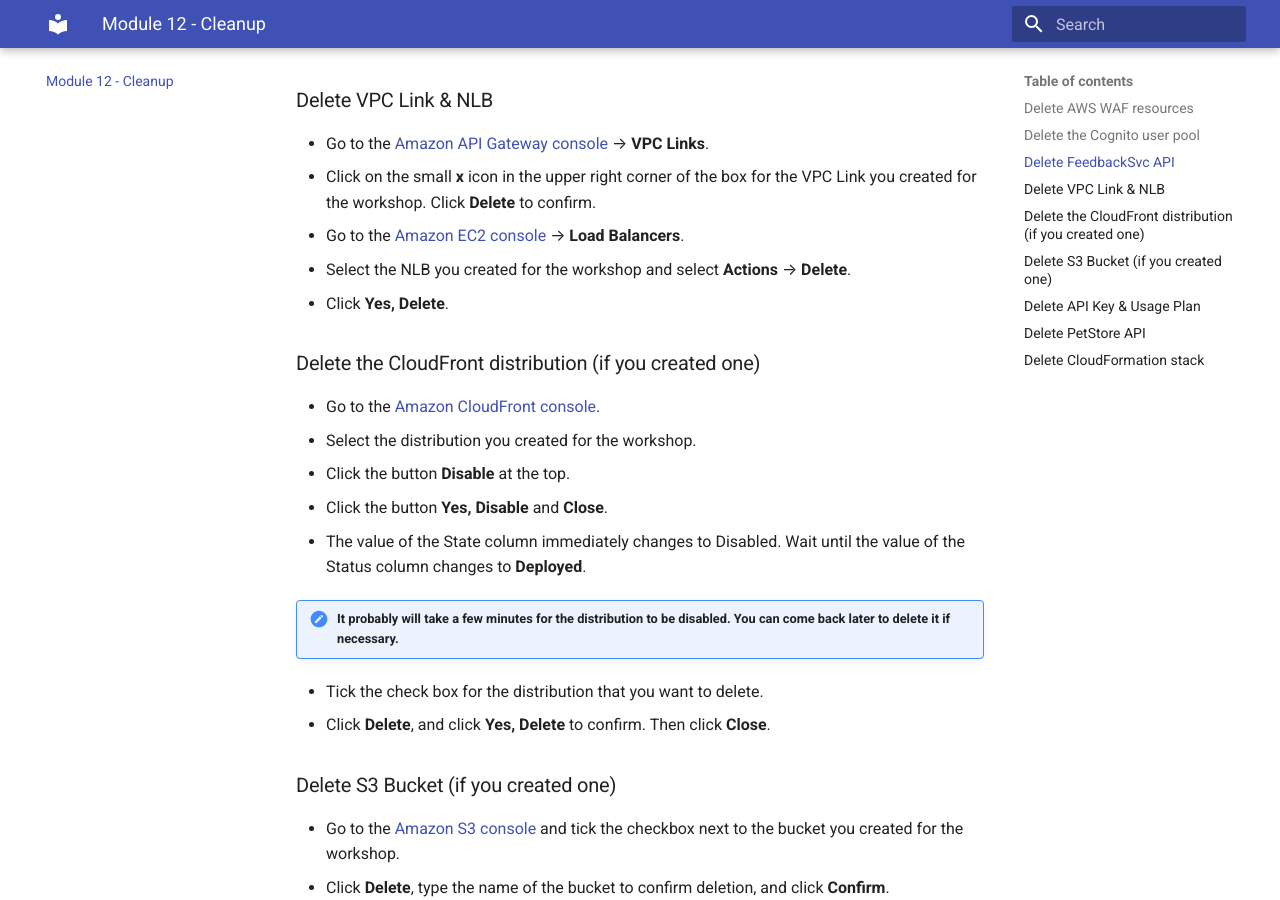
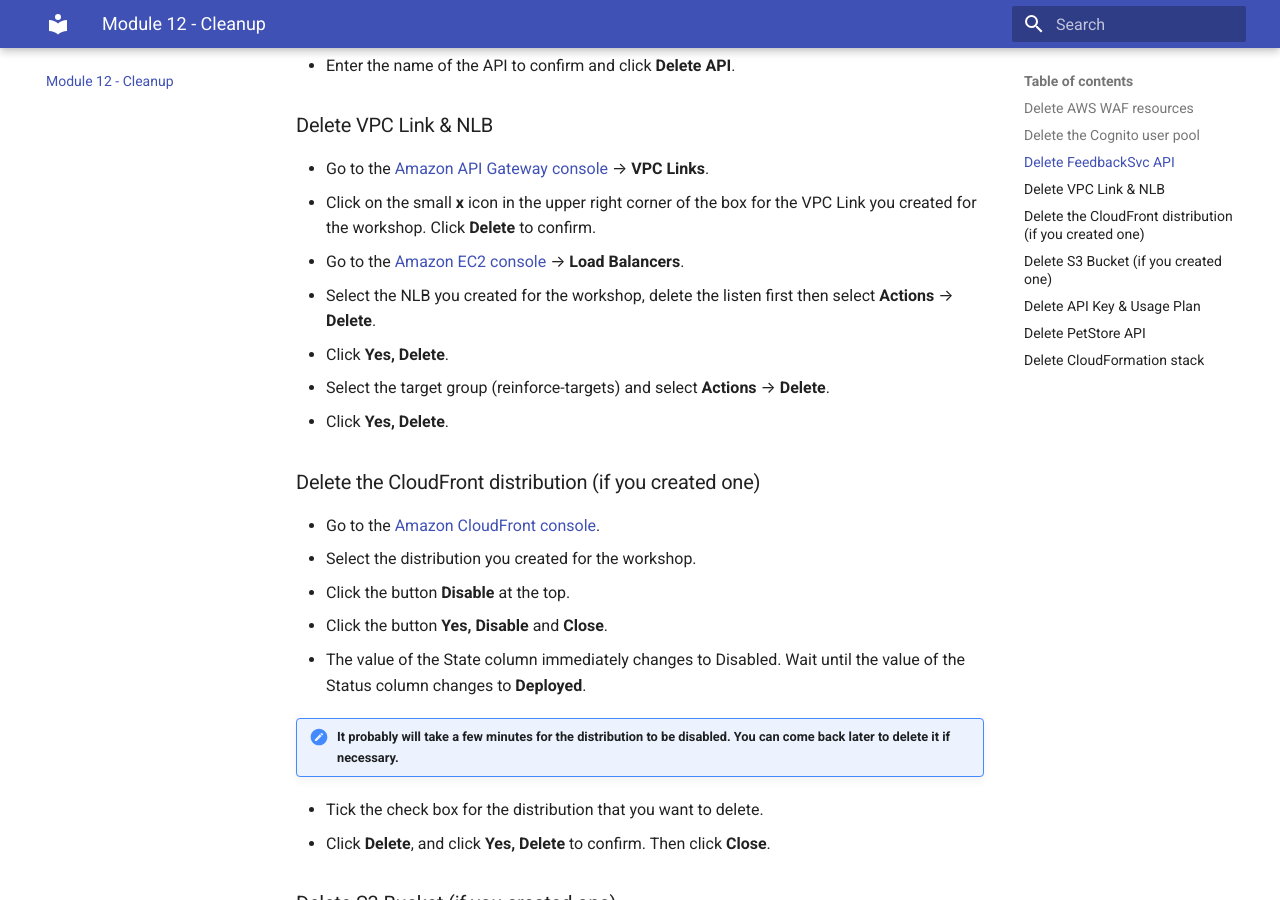
Before and after one commit to xiangshen-dk/workshop-building-secure-apis, an MkDocs documentation site: the page built from docs/cleanup.md, in a window 1280 px wide and 900 px high, scrolled down 1396 px. Built offline with MkDocs 1.6.1 and Material for MkDocs 9.7.7, drawn with Linux system fonts in a browser that asks for light colours; some web fonts are replaced; some of the changed text lies outside the part shown.

Commit message:
update cleanup

```diff
--- a/docs/cleanup.md
+++ b/docs/cleanup.md
@@ -19,7 +19,7 @@ To delete the resources you created during the workshop, follow the below steps.
 
 ### Delete the Cognito user pool
 
-  * Go to the [Amazon Cognito console](https://us-west-2.console.aws.amazon.com/cognito/users/?region=us-west-2#/ "Amazon Cognito console").
+  * Go to the [Amazon Cognito console](https://console.aws.amazon.com/cognito/users/ "Amazon Cognito console").
   * Select the user pool you created for the workshop.
   * Select __Domain name__ on the left panel.
   * Click the button __Delete domain__.
@@ -31,20 +31,22 @@ To delete the resources you created during the workshop, follow the below steps.
   * Refresh your browser to make sure the user pool is deleted.
 
 ### Delete FeedbackSvc API
-  * Go to the [Amazon API Gateway console](https://us-east-2.console.aws.amazon.com/apigateway/home?region=us-east-2#/vpc-links).
+  * Go to the [Amazon API Gateway console](https://console.aws.amazon.com/apigateway/home "vpc-links").
   * Select the **FeedbackSvc** API created for the workshop and select **Actions** --> **Delete API**.
   * Enter the name of the API to confirm and click **Delete API**.
 
 ### Delete VPC Link & NLB
-  * Go to the [Amazon API Gateway console](https://us-east-2.console.aws.amazon.com/apigateway/home?region=us-east-2#/vpc-links) --> **VPC Links**.
+  * Go to the [Amazon API Gateway console](https://console.aws.amazon.com/apigateway/home "vpc-links") --> **VPC Links**.
   * Click on the small **x** icon in the upper right corner of the box for the VPC Link you created for the workshop. Click **Delete** to confirm.
-  * Go to the [Amazon EC2 console](https://us-east-2.console.aws.amazon.com/ec2/v2/home?region=us-east-2#LoadBalancers:sort=loadBalancerName) --> **Load Balancers**.
-  * Select the NLB you created for the workshop and select **Actions** --> **Delete**.
+  * Go to the [Amazon EC2 console](https://us-east-1.console.aws.amazon.com/ec2/v2/home?region=us-east-1#LoadBalancers:sort=loadBalancerName) --> **Load Balancers**.
+  * Select the NLB you created for the workshop, delete the listen first then select **Actions** --> **Delete**.
+  * Click **Yes, Delete**.
+  * Select the target group (reinforce-targets) and select **Actions** --> **Delete**.
   * Click **Yes, Delete**.
 
 ### Delete the CloudFront distribution (if you created one)
 
-  * Go to the [Amazon CloudFront console](https://console.aws.amazon.com/cloudfront/home?region=us-west-2 "Amazon CloudFront console").
+  * Go to the [Amazon CloudFront console](https://console.aws.amazon.com/cloudfront/home "Amazon CloudFront console").
   * Select the distribution you created for the workshop.
   * Click the button __Disable__ at the top.
   * Click the button __Yes, Disable__ and __Close__.
@@ -56,16 +58,16 @@ To delete the resources you created during the workshop, follow the below steps.
   * Click __Delete__, and click __Yes, Delete__ to confirm. Then click __Close__.
 
 ### Delete S3 Bucket (if you created one)
-  * Go to the [Amazon S3 console](https://s3.console.aws.amazon.com/s3/home?region=us-east-2) and tick the checkbox next to the bucket you created for the workshop.
+  * Go to the [Amazon S3 console](https://s3.console.aws.amazon.com/s3/home) and tick the checkbox next to the bucket you created for the workshop.
   * Click **Delete**, type the name of the bucket to confirm deletion, and click **Confirm**.
 
 ### Delete API Key & Usage Plan
-  * Go to the [Amazon API Gateway console](https://us-east-2.console.aws.amazon.com/apigateway/home?region=us-east-2) --> **API Keys**.
+  * Go to the [Amazon API Gateway console](https://console.aws.amazon.com/apigateway/home) --> **API Keys**.
   * Select the API key you created for the workshop and click **Delete API Key**. Confirm **Delete**.
   * Now go to **Usage Plans** and select the usage plan you created for the workshop. Click on **Actions** --> **Delete Usage Plan**. Confirm **Delete**.
 
 ### Delete PetStore API
-  * Go to the [Amazon API Gateway console](https://us-east-2.console.aws.amazon.com/apigateway/home?region=us-east-2).
+  * Go to the [Amazon API Gateway console](https://console.aws.amazon.com/apigateway/home).
   * Select the **PetStore** API you created in Module 2 and select **Actions** --> **Delete API**.
   * Enter the name of the API to confirm and click **Delete API**.
 
```
Also changed, not shown: other parts of docs/cleanup.md (+1 -1 lines), docs/static-site.md (+6 -3 lines).
